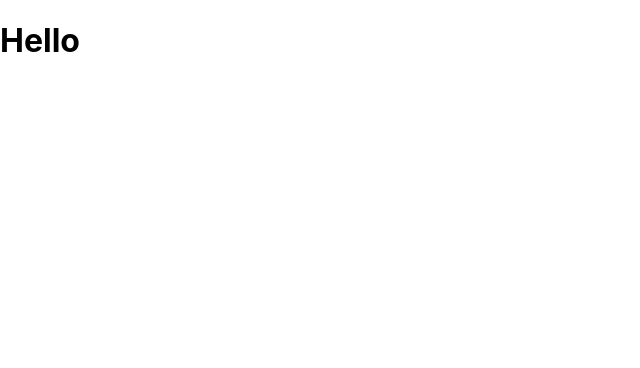
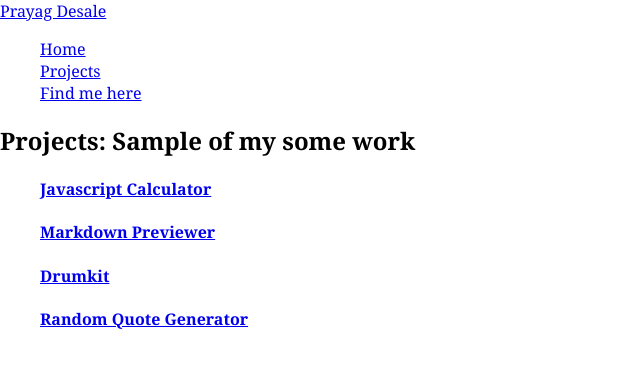
Before and after one commit to prayagd/portfolio, a React (Create React App) app: page /Projects in a window 1280 px wide. Shown: the top 368 px of the page, without its empty margins (0-640 px from the left). Built offline with nearby package versions, Linux system fonts and the light colour scheme.

Commit message:
added primary code and images

```diff
--- a/package.json
+++ b/package.json
@@ -8,6 +8,7 @@
     "@testing-library/user-event": "^7.2.1",
     "react": "^16.12.0",
     "react-dom": "^16.12.0",
+    "react-router-dom": "^5.1.2",
     "react-scripts": "3.3.1"
   },
   "scripts": {
--- a/src/App.js
+++ b/src/App.js
@@ -1,11 +1,22 @@
 import React from 'react';
-
+import Navbar from './Components/navbar'
+import {BrowserRouter, Route, Switch} from 'react-router-dom'
+import Home from './Components/home'
+import Projects from './Components/projects'
+import Contact from './Components/contact'
 
 function App() {
   return (
+    <BrowserRouter>
     <div className="App">
-      <h1>Hello</h1>
+      <Navbar/>
+      <Switch>
+        <Route exact path = "/" component = {Home}/>
+        <Route exact path = "/Projects" component = {Projects}/>
+        <Route exact path = "/Contact" component = {Contact}/>
+      </Switch>
     </div>
+    </BrowserRouter>
   );
 }
 
--- /dev/null
+++ b/src/Components/contact.js
@@ -0,0 +1,22 @@
+import React from 'react';
+
+const Contact = () => {
+    return (
+        <div>
+            <section>
+                <h1>You could find me here</h1>
+            </section>
+            <section>
+                <ul>
+                    <li>Twitter</li>
+                    <li>GitHub</li>
+                </ul>
+            </section>
+            <section>
+                <span>Or you could email me:- prayagd21@gmail.com</span>
+            </section>
+        </div>
+    )
+}
+
+export default Contact
--- /dev/null
+++ b/src/Components/home.js
@@ -0,0 +1,23 @@
+import React from 'react';
+import Picture from "../IMG-20181217-WA0001.jpg"
+
+
+
+const Home = () => {
+    return (
+        <div className = "content">
+            <section>
+                <h1>Hello, I am Prayag. I am self taught coder living in Pune, India</h1>
+            </section>
+            <section>
+                <img src = {Picture} alt = "this is how i look"/>
+            </section>
+            <section>
+                <h3>About me</h3>
+                <span>Hello Hello you could download my Resume here.</span>
+            </section>
+        </div>
+    )
+}
+
+export default Home
--- /dev/null
+++ b/src/Components/navbar.js
@@ -0,0 +1,29 @@
+import React from 'react';
+import {NavLink, Link, withRouter} from 'react-router-dom';
+
+const Navbar = () => {
+    return (
+        <header>
+            <div>
+                <nav>
+                    <a href = "/">
+                        <span>Prayag Desale</span>
+                    </a>
+                    <ul>
+                        <li>
+                            <Link to = "/">Home</Link>
+                        </li>
+                        <li>
+                            <NavLink to = "/Projects">Projects</NavLink>
+                        </li>
+                        <li>
+                            <NavLink to = "/Contact">Find me here</NavLink>
+                        </li>
+                    </ul>
+                </nav>
+            </div>
+        </header>
+    )
+}
+
+export default withRouter(Navbar)
--- /dev/null
+++ b/src/Components/projects.js
@@ -0,0 +1,47 @@
+import React from 'react';
+
+const Projects = () => {
+    return(
+        <div className = "content">
+            <section>
+                <h1>Projects: Sample of my some work</h1>
+            </section>
+            <section>
+                <div>
+                    <ul>
+                        <li>
+                            <a href = "https://codepen.io/pd07/full/XWJvBwb" alt = "Javascript Calculator" target = "_blank" rel="noopener noreferrer">
+                            <div>
+                                <h4>Javascript Calculator</h4>
+                            </div>
+                            </a>
+                        </li>
+                        <li>
+                            <a href = "https://codepen.io/pd07/full/YzPgYwm" alt = "Markdown Previewer" target = "_blank" rel="noopener noreferrer">
+                                <div>
+                                    <h4>Markdown Previewer</h4>
+                                </div>
+                            </a>
+                        </li>
+                        <li>
+                            <a href = "https://codepen.io/pd07/full/yLywvPd" alt = "Drumkit" target = "_blank" rel="noopener noreferrer">
+                                <div>
+                                    <h4>Drumkit</h4>
+                                </div>
+                            </a>
+                        </li>
+                        <li>
+                            <a href = "https://codepen.io/pd07/full/mdyQWmq" alt = "Random Quote Generator" target = "_blank" rel="noopener noreferrer">
+                                <div>
+                                    <h4>Random Quote Generator</h4>
+                                </div>
+                            </a>
+                        </li>
+                    </ul>
+                </div>
+            </section>
+        </div>
+    )
+}
+
+export default Projects
--- a/src/index.css
+++ b/src/index.css
@@ -1,8 +1,6 @@
 body {
   margin: 0;
-  font-family: -apple-system, BlinkMacSystemFont, 'Segoe UI', 'Roboto', 'Oxygen',
-    'Ubuntu', 'Cantarell', 'Fira Sans', 'Droid Sans', 'Helvetica Neue',
-    sans-serif;
+  font-family: libre baskerville,Georgia,serif;
   -webkit-font-smoothing: antialiased;
   -moz-osx-font-smoothing: grayscale;
 }
@@ -11,3 +9,7 @@ code {
   font-family: source-code-pro, Menlo, Monaco, Consolas, 'Courier New',
     monospace;
 }
+
+ul{
+  list-style: none;
+}
```
Also changed, not shown: src/IMG-20181217-WA0001.jpg (added), 1 other file (tests, documents, lock files or other folders).
